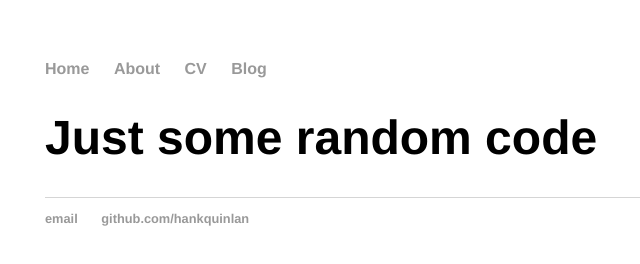
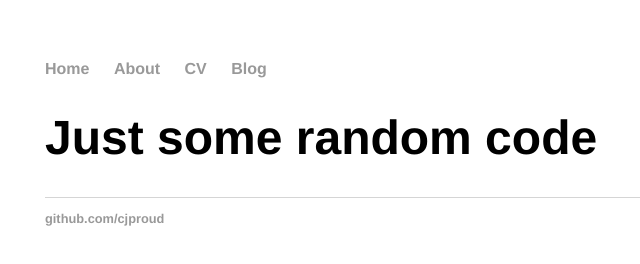
Before and after one commit to cjproud/cjproud.github.io, a plain HTML site: page index.html in a window 1280 px wide. Shown: the full height of the page, 147-787 px from the left. Drawn offline with Linux system fonts and the light colour scheme.

Commit message:
Update index.html

```diff
--- a/index.html
+++ b/index.html
@@ -20,8 +20,7 @@
 		</div><!-- /.container -->
 		<footer>
     		<ul>
-        		<li><a href="mailto:hankquinlanhub@gmail.com">email</a></li>
-        		<li><a href="https://github.com/hankquinlan">github.com/hankquinlan</a></li>
+        		<li><a href="https://github.com/cjproud">github.com/cjproud</a></li>
 			</ul>
 		</footer>
 	</body>
```
